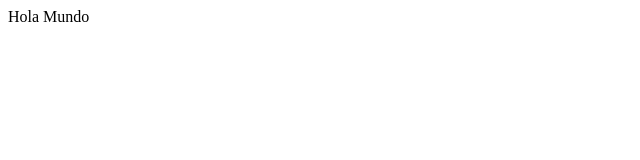
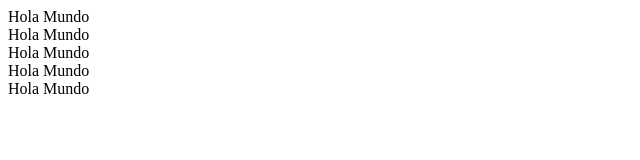
Before and after one commit to ffelipev2/Evaluacion1, a plain HTML site: page public_html/index.html in a window 1280 px wide. Shown: the whole page, without its empty margins (0-640 px from the left). Drawn offline with Linux system fonts and the light colour scheme.

Commit message:
hice un cambio en la pagina html

```diff
--- a/public_html/index.html
+++ b/public_html/index.html
@@ -11,5 +11,9 @@ Click nbfs://nbhost/SystemFileSystem/Templates/Other/html.html to edit this temp
     </head>
     <body>
         <div>Hola Mundo</div>
+		<div>Hola Mundo</div>
+		<div>Hola Mundo</div>
+		<div>Hola Mundo</div>
+		<div>Hola Mundo</div>
     </body>
 </html>
```
